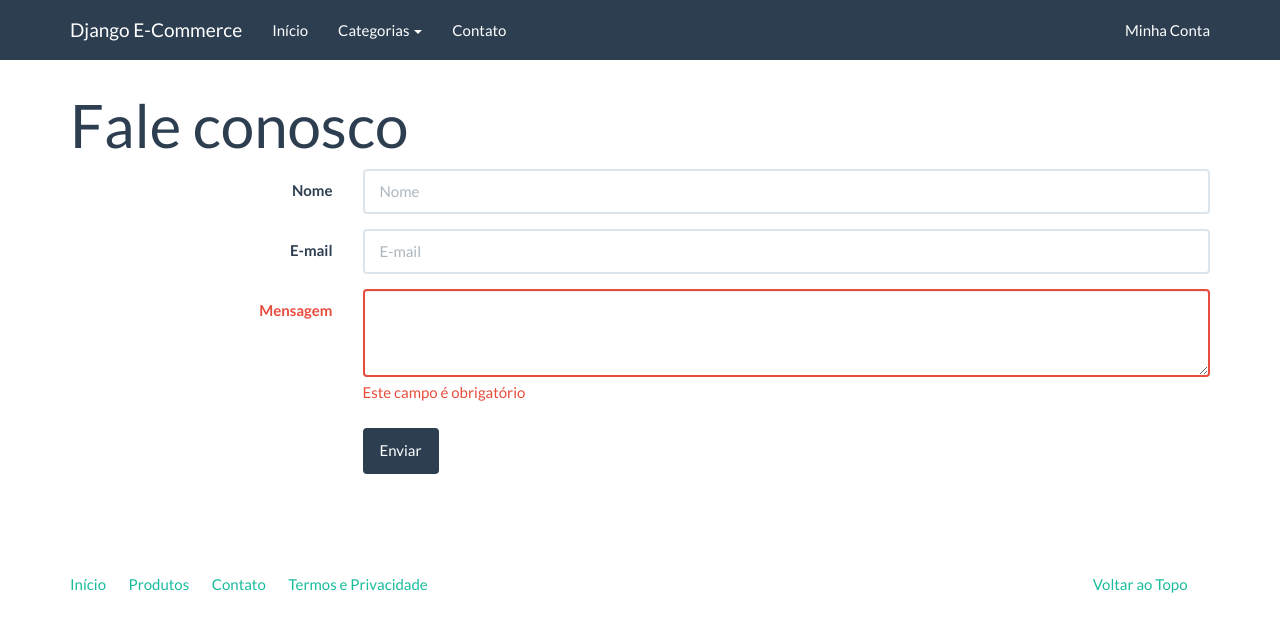
After one commit to jasielserra/djangoecommerce, a Django app: a page that uses djangoecommerce/core/templates/base.html in a window 1280 px wide. The commit adds this page. Shown: the top 632 px of the page. Run offline with Django 3.2, Linux system fonts and the light colour scheme; some libraries are stand-ins or nearby versions.

Commit message:
Realizada heranca para os demais templates

```diff
--- a/djangoecommerce/core/templates/base.html
+++ b/djangoecommerce/core/templates/base.html
@@ -23,18 +23,18 @@
         <div class="navbar-collapse collapse" id="navbar-main">
           <ul class="nav navbar-nav">
             <li>
-              <a href="#">Início</a>
+              <a href="{% url 'index' %}">Início</a>
             </li>
             <li class="dropdown">
-              <a class="dropdown-toggle" data-toggle="dropdown" href="#" id="download">Categorias <span class="caret"></span></a>
+              <a class="dropdown-toggle" data-toggle="dropdown" href="{% url 'products' %}" id="download">Categorias <span class="caret"></span></a>
               <ul class="dropdown-menu" aria-labelledby="download">
-                <li><a href="">Notebooks</a></li>
-				<li><a href="">Acessórios</a></li>
-				<li><a href="">Celulares</a></li>
+                <li><a href="{% url 'products' %}">Notebooks</a></li>
+				<li><a href="{% url 'products' %}">Acessórios</a></li>
+				<li><a href="{% url 'products' %}">Celulares</a></li>
               </ul>
             </li>
 			<li>
-				<a href="contact.html">Contato</a>
+				<a href="{% url 'contact' %}">Contato</a>
 			</li>
           </ul>
           <ul class="nav navbar-nav navbar-right">
@@ -50,9 +50,9 @@
 			  <div class="col-lg-12">
 			    <ul class="list-unstyled">
 			      <li class="pull-right"><a href="#top">Voltar ao Topo</a></li>
-			      <li><a href="">Início</a></li>
-			      <li><a href="">Produtos</a></li>
-			      <li><a href="">Contato</a></li>
+			      <li><a href="{% url 'index' %}">Início</a></li>
+			      <li><a href="{% url 'products' %}">Produtos</a></li>
+			      <li><a href="{% url 'contact' %}">Contato</a></li>
 			      <li><a href="">Termos e Privacidade</a></li>
 			    </ul>
 			  </div>
--- /dev/null
+++ b/djangoecommerce/core/templates/contact.html
@@ -0,0 +1,40 @@
+{% extends "base.html" %}
+
+
+
+{% block title %} Contato | {{ block.super }} {% endblock %}
+
+{% block container %}
+<div class="page-header">
+    <h1>Fale conosco</h1>
+    <form class="form-horizontal">
+        <fieldset>
+            <div class="form-group">
+                <label for="id_name" class="col-md-3 control-label">Nome</label>
+                <div class="col-md-9">
+                    <input type="text" class="form-control" id="id_name" placeholder="Nome" />
+                </div>
+            </div>
+            <div class="form-group">
+                <label for="id_email" class="col-md-3 control-label">E-mail</label>
+                <div class="col-md-9">
+                    <input type="text" class="form-control" id="id_email" placeholder="E-mail" />
+                </div>
+            </div>
+            <div class="form-group has-error">
+                <label for="id_message" class="col-md-3 control-label">Mensagem</label>
+                <div class="col-md-9">
+                    <textarea class="form-control" rows="3" id="id_message"></textarea>
+                    <span class="help-block">Este campo é obrigatório</span>
+                </div>
+            </div>
+            <div class="form-group">
+                <div class="col-md-9 col-md-offset-3">
+                    <button type="submit" class="btn btn-primary">Enviar</button>
+                </div>
+            </div>
+        </fieldset>
+    </form>
+</div>
+
+{% endblock %}
```
Also changed, not shown: djangoecommerce/core/templates/product.html (+31 -9 lines), djangoecommerce/core/templates/product_list.html (+48 -9 lines).
